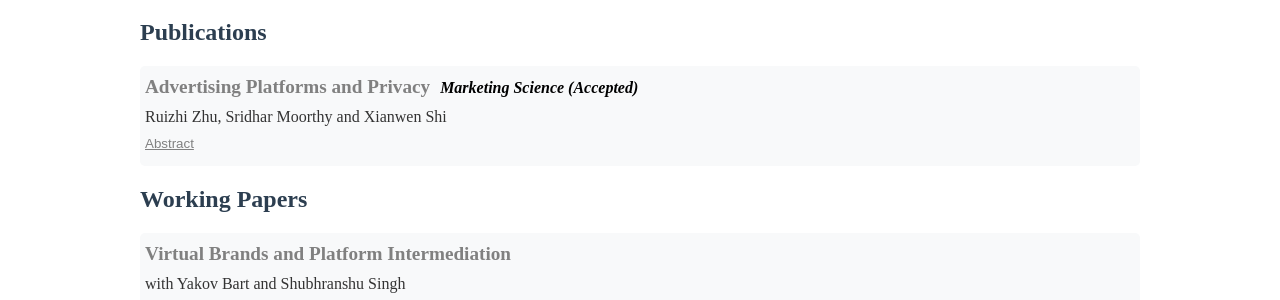
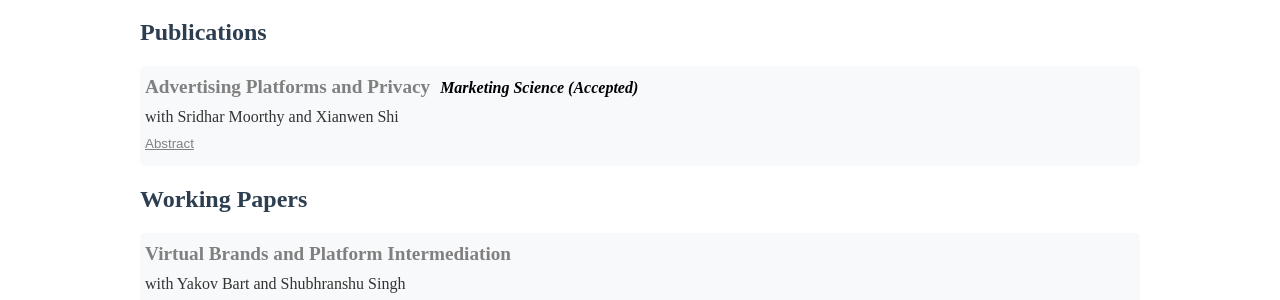
Before and after one commit to rzhz/rzz, a Jekyll site: the page built from index.html, in a window 1280 px wide and 900 px high, scrolled down 524 px. Shown: the part 152-452 px from the top of the window. Built offline with Jekyll 4.4.1, drawn with Linux system fonts in a browser that asks for light colours.

Commit message:
Update research.html

```diff
--- a/_includes/research.html
+++ b/_includes/research.html
@@ -11,7 +11,7 @@
         </h3>
         <p class="publication-status"><strong>Marketing Science (Accepted)</strong></p>
     </div>
-    <p class="publication-authors">Ruizhi Zhu, Sridhar Moorthy and Xianwen Shi</p>
+    <p class="publication-authors">with Sridhar Moorthy and Xianwen Shi</p>
     <!--<div class="presentation-section">
         <h4>Presentations:</h4>
         <ul>
```
